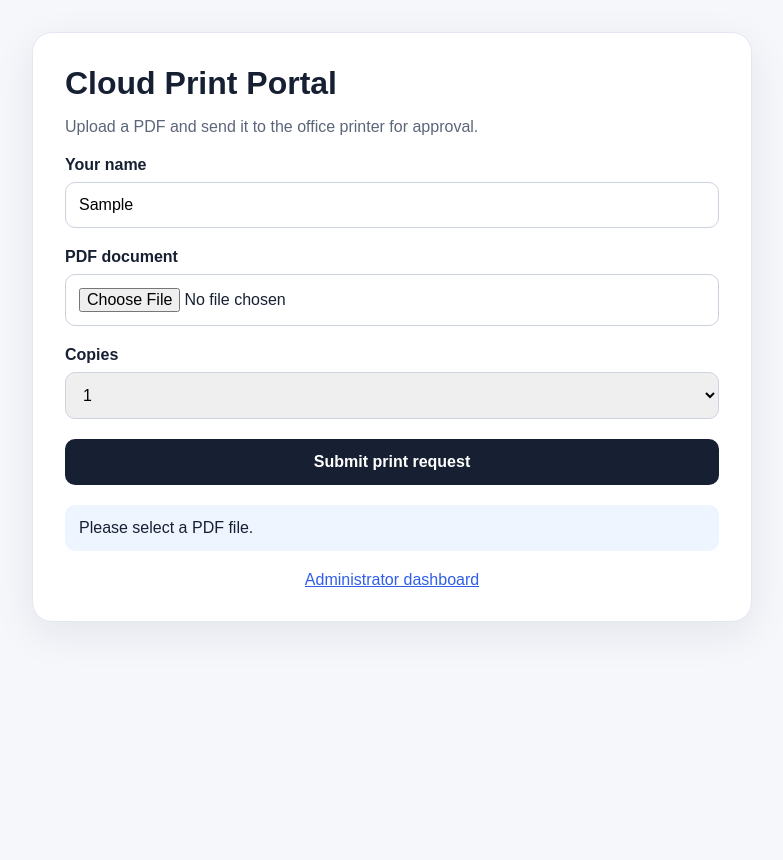
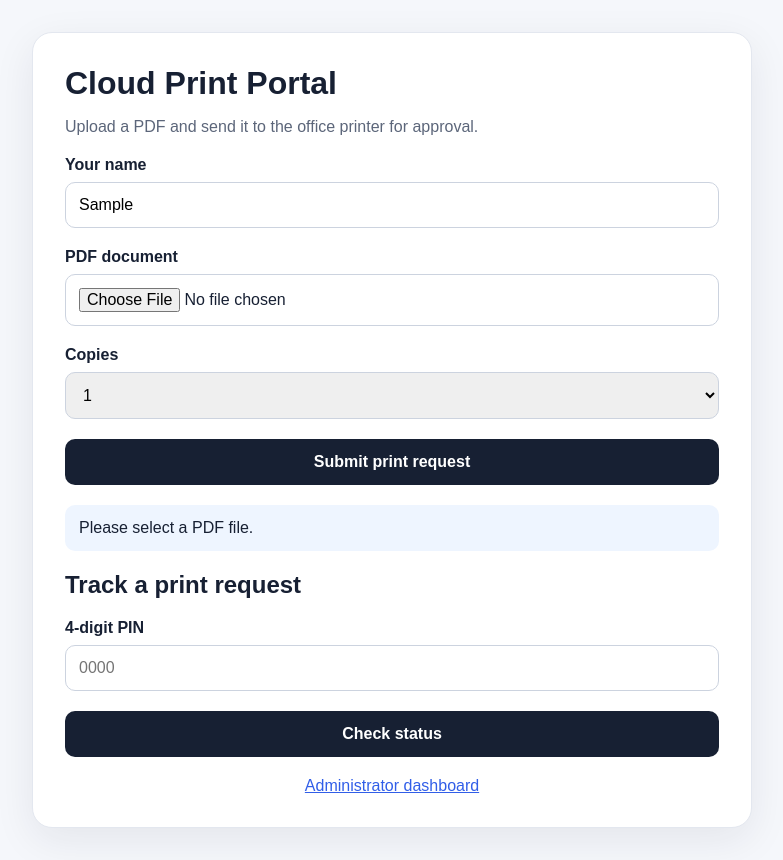
Before and after one commit to tcpsprinter/cloud-print-portal, a Next.js app: page / in a window 1280 px wide. Both pictures are taken after typing "Sample" into the empty fields and a click on the button "Submit print request". Shown: the whole page, without its empty margins (248-1031 px from the left). Before the commit the page ends 800 px from the top, so only its background shows below. Built offline with nearby package versions, Linux system fonts and the light colour scheme; no server answers.

Commit message:
Add PIN status tracking to portal

```diff
--- a/app/page.tsx
+++ b/app/page.tsx
@@ -3,44 +3,20 @@
 import { useState } from 'react'
 import { createClient } from '@supabase/supabase-js'
 
-const url = process.env.NEXT_PUBLIC_SUPABASE_URL!
-const key = process.env.NEXT_PUBLIC_SUPABASE_PUBLISHABLE_KEY!
-const supabase = createClient(url, key)
+const supabase = createClient(process.env.NEXT_PUBLIC_SUPABASE_URL!, process.env.NEXT_PUBLIC_SUPABASE_PUBLISHABLE_KEY!)
 
 export default function Home() {
-  const [name,setName]=useState('')
-  const [copies,setCopies]=useState('1')
-  const [file,setFile]=useState<File|null>(null)
-  const [busy,setBusy]=useState(false)
-  const [result,setResult]=useState<{id:string;pin:string;expires_at:string}|null>(null)
-  const [error,setError]=useState('')
-
-  async function submit(e:React.FormEvent){
-    e.preventDefault(); setError(''); setResult(null)
-    if(!name.trim()){setError('Please enter your name.');return}
-    if(!file || file.type!=='application/pdf'){setError('Please select a PDF file.');return}
-    if(file.size>10*1024*1024){setError('PDF must be 10 MB or smaller.');return}
-    setBusy(true)
-    try{
-      const path=`public/${crypto.randomUUID()}-${file.name.replace(/[^a-zA-Z0-9._-]/g,'_')}`
-      const upload=await supabase.storage.from('print-files').upload(path,file,{contentType:'application/pdf',upsert:false})
-      if(upload.error) throw upload.error
-      const {data,error}=await supabase.rpc('create_print_job',{p_user_name:name.trim(),p_file_name:file.name,p_file_path:path,p_copies:Number(copies)})
-      if(error) throw error
-      setResult(data); setFile(null)
-    }catch(err:any){setError(err?.message||'Unable to submit the print job.')}
-    finally{setBusy(false)}
-  }
-
+  const [name,setName]=useState(''); const [copies,setCopies]=useState('1'); const [file,setFile]=useState<File|null>(null)
+  const [busy,setBusy]=useState(false); const [result,setResult]=useState<{id:string;pin:string;expires_at:string}|null>(null); const [error,setError]=useState('')
+  const [statusPin,setStatusPin]=useState(''); const [status,setStatus]=useState<any>(null); const [checking,setChecking]=useState(false)
+  async function submit(e:React.FormEvent){ e.preventDefault(); setError(''); setResult(null); if(!name.trim())return setError('Please enter your name.'); if(!file||file.type!=='application/pdf')return setError('Please select a PDF file.'); if(file.size>10*1024*1024)return setError('PDF must be 10 MB or smaller.'); setBusy(true)
+    try { const path=`public/${crypto.randomUUID()}-${file.name.replace(/[^a-zA-Z0-9._-]/g,'_')}`; const upload=await supabase.storage.from('print-files').upload(path,file,{contentType:'application/pdf',upsert:false}); if(upload.error)throw upload.error; const {data,error}=await supabase.rpc('create_print_job',{p_user_name:name.trim(),p_file_name:file.name,p_file_path:path,p_copies:Number(copies)}); if(error)throw error; setResult(data); setFile(null) } catch(err:any){setError(err?.message||'Unable to submit the print job.')} finally{setBusy(false)} }
+  async function checkStatus(e:React.FormEvent){e.preventDefault();setChecking(true);setStatus(null);setError('');try{const r=await fetch('/api/print/status',{method:'POST',headers:{'content-type':'application/json'},body:JSON.stringify({pin:statusPin})});const j=await r.json();if(!r.ok)throw new Error(j.error);setStatus(j.job)}catch(e:any){setError(e.message)}finally{setChecking(false)}}
   return <main className="wrap"><section className="card">
     <h1>Cloud Print Portal</h1><p>Upload a PDF and send it to the office printer for approval.</p>
-    {result ? <div className="success"><h2>Request submitted</h2><p>Give this PIN to the administrator.</p><div className="pin">{result.pin}</div><p className="small">Your request is pending approval. Keep this PIN until printing is complete.</p><button className="button" onClick={()=>setResult(null)}>Submit another document</button></div> : <form onSubmit={submit}>
-      <div className="field"><label htmlFor="name">Your name</label><input id="name" value={name} onChange={e=>setName(e.target.value)} placeholder="Enter your name" maxLength={80}/></div>
-      <div className="field"><label htmlFor="file">PDF document</label><input id="file" type="file" accept="application/pdf,.pdf" onChange={e=>setFile(e.target.files?.[0]||null)}/></div>
-      <div className="field"><label htmlFor="copies">Copies</label><select id="copies" value={copies} onChange={e=>setCopies(e.target.value)}>{Array.from({length:10},(_,i)=><option key={i+1} value={i+1}>{i+1}</option>)}</select></div>
-      <button className="button" disabled={busy}>{busy?'Submitting…':'Submit print request'}</button>
-      {error&&<div className="notice">{error}</div>}
-    </form>}
+    {result?<div className="success"><h2>Request submitted</h2><p>Give this PIN to the administrator.</p><div className="pin">{result.pin}</div><p className="small">Keep this PIN to track your request.</p><button className="button" onClick={()=>setResult(null)}>Submit another document</button></div>:<form onSubmit={submit}><div className="field"><label>Your name</label><input value={name} onChange={e=>setName(e.target.value)} placeholder="Enter your name" maxLength={80}/></div><div className="field"><label>PDF document</label><input type="file" accept="application/pdf,.pdf" onChange={e=>setFile(e.target.files?.[0]||null)}/></div><div className="field"><label>Copies</label><select value={copies} onChange={e=>setCopies(e.target.value)}>{Array.from({length:10},(_,i)=><option key={i+1} value={i+1}>{i+1}</option>)}</select></div><button className="button" disabled={busy}>{busy?'Submitting…':'Submit print request'}</button></form>}
+    {error&&<div className="notice">{error}</div>}
+    <div className="tracker"><h2>Track a print request</h2><form onSubmit={checkStatus}><div className="field"><label>4-digit PIN</label><input inputMode="numeric" maxLength={4} value={statusPin} onChange={e=>setStatusPin(e.target.value.replace(/\D/g,'').slice(0,4))} placeholder="0000"/></div><button className="button" disabled={checking}>{checking?'Checking…':'Check status'}</button></form>{status&&<div className="status"><strong>{status.file_name}</strong><span>{status.status.toUpperCase()}</span><small>{status.user_name} · {status.copies} {status.copies===1?'copy':'copies'}</small></div>}</div>
     <div className="admin-link"><a href="/admin">Administrator dashboard</a></div>
   </section></main>
 }
```
